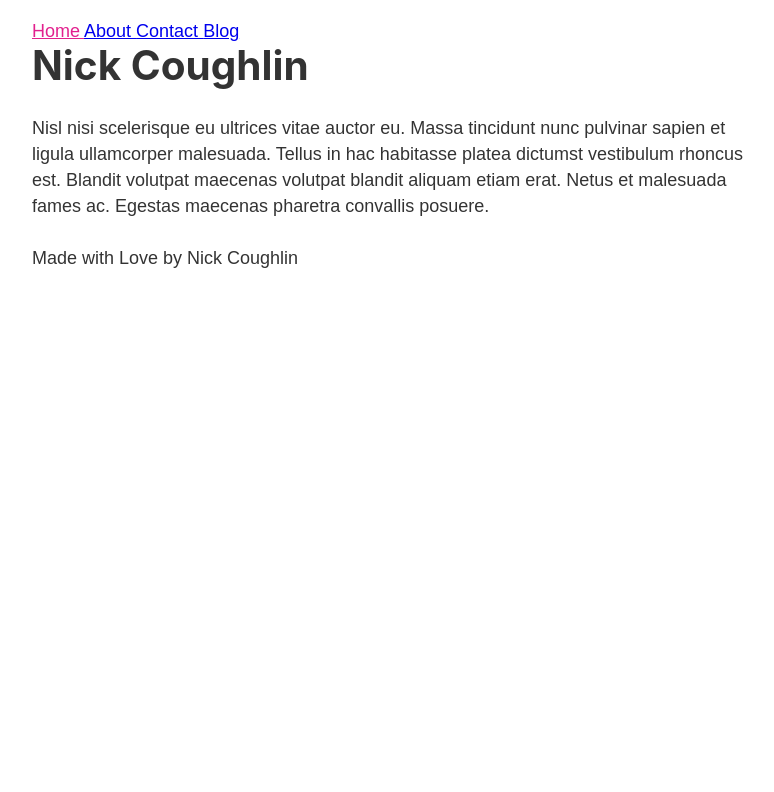
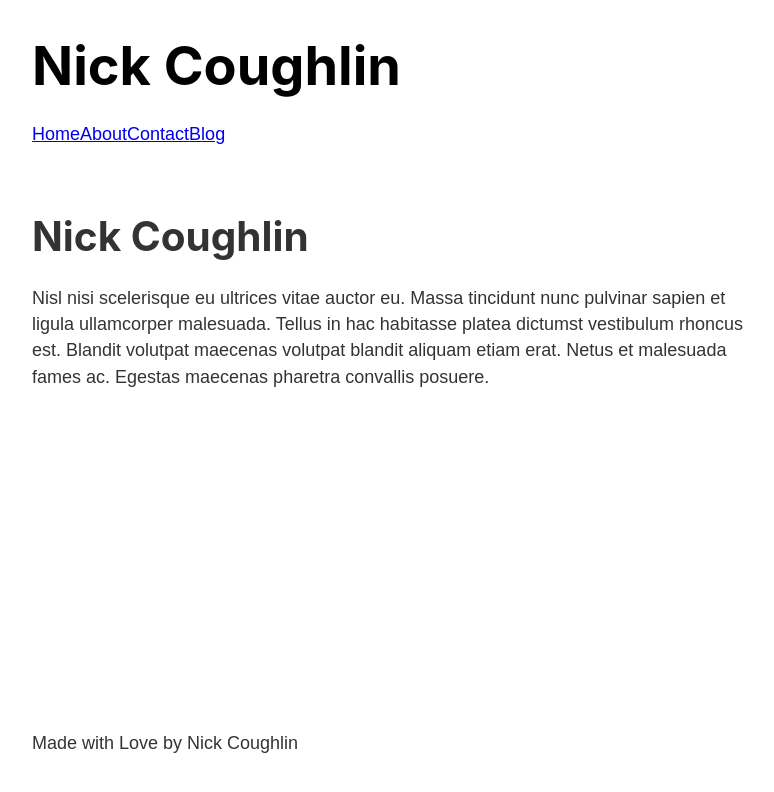
Before and after one commit to ncoughlin/gatsby-bootcamp, a Gatsby site: page / in a window 1280 px wide. Shown: the whole page, without its empty margins (251-1025 px from the left). Built offline with nearby package versions, Linux system fonts and the light colour scheme; Gatsby itself is replaced by a stand-in of ours.

Commit message:
active page in nav implemented

```diff
--- a/src/components/header.js
+++ b/src/components/header.js
@@ -1,17 +1,42 @@
-import React from 'react';
-import {Link} from 'gatsby';
+import React from "react"
+import { Link } from "gatsby"
 
-import headerStyles from './header.module.scss';
+import headerStyles from "./header.module.scss"
 
 const Header = () => {
-    return (
-        <div>
-            <Link to="/" className={headerStyles.link}>Home </Link>
-            <Link to="/about"> About </Link>
-            <Link to="/contact"> Contact </Link>
-            <Link to="/blog"> Blog </Link>
-        </div>
-    );
+  return (
+    <header className={headerStyles.header}>
+      <h1>
+        <Link to="/" className={headerStyles.title}>
+          Nick Coughlin
+        </Link>
+      </h1>
+      <nav>
+        <ul className={headerStyles.navList} >
+          <li>
+            <Link to="/" className={headerStyles.navItem} activeClassName={headerStyles.activeNavItem}>
+              Home
+            </Link>
+          </li>
+          <li>
+            <Link to="/about" className={headerStyles.navItem} activeClassName={headerStyles.activeNavItem}>
+              About
+            </Link>
+          </li>
+          <li>
+            <Link to="/contact" className={headerStyles.navItem} activeClassName={headerStyles.activeNavItem}>
+              Contact
+            </Link>
+          </li>
+          <li>
+            <Link to="/blog" className={headerStyles.navItem} activeClassName={headerStyles.activeNavItem}>
+              Blog
+            </Link>
+          </li>
+        </ul>
+      </nav>
+    </header>
+  )
 }
 
-export default Header;
+export default Header
--- a/src/components/header.module.scss
+++ b/src/components/header.module.scss
@@ -1,3 +1,30 @@
-.link {
+.header {
+    padding: 1rem 0 3rem;
+}
+
+.title {
+    color: black;
+    font-Size: 3rem;
+    text-decoration: none;
+}
+
+.navList {
+    display: flex;
+    list-style-type: none;
+    margin: 0;
+}
+
+.nav-item {
     color: rgb(226, 33, 142);
+    font-size: .9rem;
+    margin-right: 1.3rem;
+    text-decoration: none;
 }
+
+.nav-item:hover {
+    color: gray;
+}
+
+.active-nav-item {
+    color: rgb(100, 41, 75);
+}
--- a/src/components/layout.js
+++ b/src/components/layout.js
@@ -1,18 +1,20 @@
-import React from 'react';
+import React from "react"
 
-import '../styles/index.scss';
-import layoutStyles from './layout.module.scss';
-import Header from './header';
-import Footer from './footer';
+import "../styles/index.scss"
+import layoutStyles from "./layout.module.scss"
+import Header from "./header"
+import Footer from "./footer"
 
-const Layout = (props) => {
+const Layout = props => {
   return (
     <div className={layoutStyles.container}>
+      <div className={layoutStyles.content}>
         <Header />
         {props.children}
+      </div>
       <Footer />
     </div>
-    );
+  )
 }
 
-export default Layout;
+export default Layout
--- a/src/components/layout.module.scss
+++ b/src/components/layout.module.scss
@@ -2,4 +2,12 @@
     margin: 0 auto;
     max-width: 750px;
     padding: 1rem;
+
+    display: flex;
+    flex-direction: column;
+    min-height: 100vh;
 }
+
+.content {
+    flex-grow: 1;
+}
```
Lines whose indentation alone changed are shown as unchanged.
